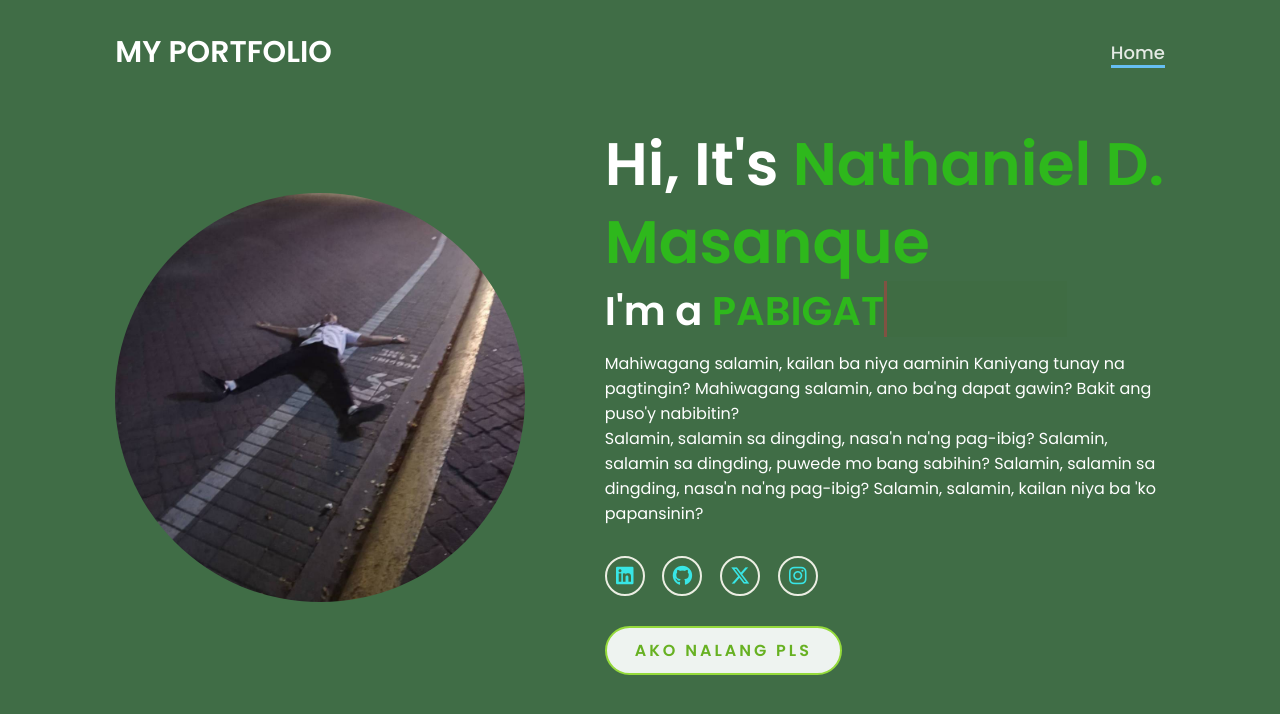
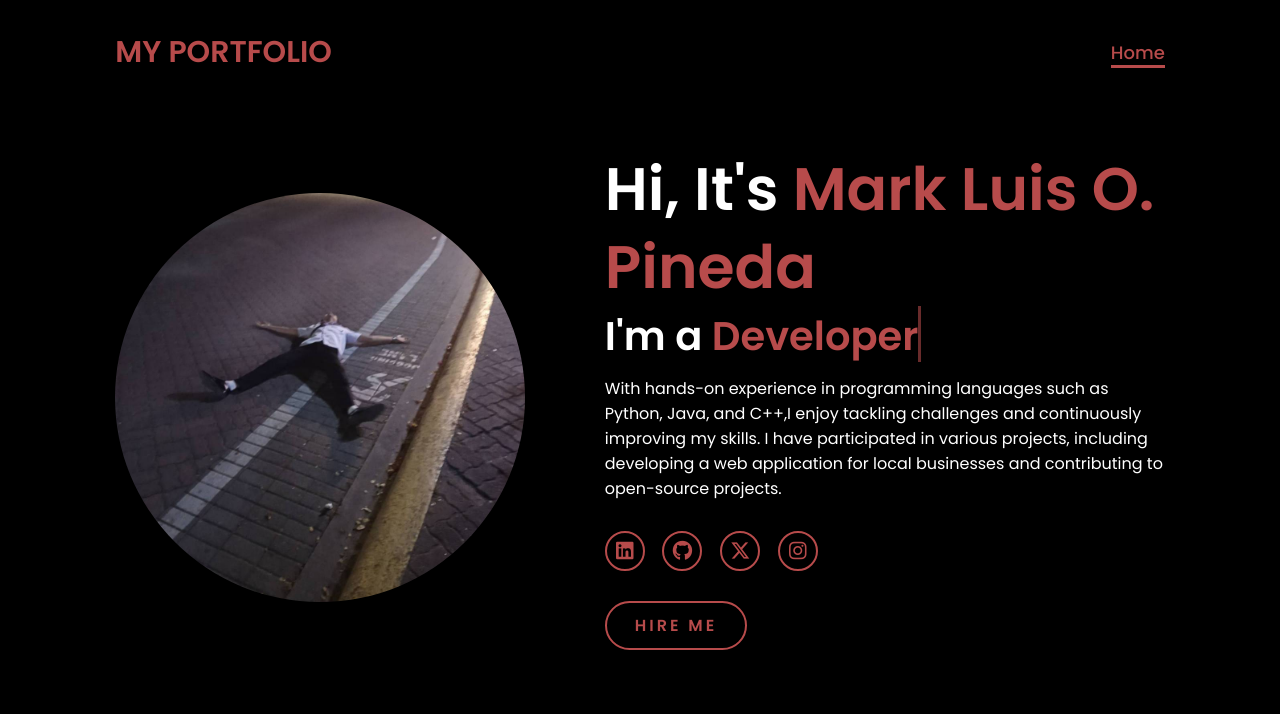
Before and after one commit to Lofeyy/Group-Portfolio, a plain HTML site: page mark.html in a window 1280 px wide. Drawn offline with Linux system fonts and the light colour scheme.

Commit message:
Edited mark

```diff
--- a/mark.css
+++ b/mark.css
@@ -39,7 +39,7 @@ header{
 
 .logo{
     font-size: 3rem;
-    color: white;
+    color: #b74b4b;
     font-weight: 800;
     cursor: pointer;
     transition: 0.5s ease;
@@ -60,8 +60,8 @@ nav a{
 
 nav a:hover,
 nav a.active{
-    color: #e7ece7fb;
-    border-bottom: 3px solid #66bff3;
+    color: #b74b4b;
+    border-bottom: 3px solid #b74b4b;
 }
 
 @media(max-width:995px){
@@ -75,7 +75,7 @@ nav a.active{
         border-bottom: 3px solid #b74b4b;
         border-bottom-left-radius: 2rem;
         padding: 1rem solid;
-        background-color: #2eb81c;
+        background-color: #161616;
         border-top: 0.1rem solid rgba(0,0,0,0.1);
     }
 
@@ -107,7 +107,7 @@ section{
     justify-content: center;
     align-items: center;
     gap: 8rem;
-    background-color: rgb(64, 109, 70);
+    background-color: black;
 }
 
 .home .home-content h1{
@@ -117,7 +117,7 @@ section{
 }
 
 span{
-    color: #2eb81c;
+    color: #b74b4b;
 }
 
 .home-content h3{
@@ -138,7 +138,7 @@ span{
     position: relative;
     width: 32vw;
     border-radius: 50%;
-    box-shadow: 0 0 25px solid #d3b3b3;
+    box-shadow: 0 0 25px solid #b74b4b;
     cursor: pointer;
     transition: 0.2s linear;
 }
@@ -155,40 +155,40 @@ span{
     width: 4rem;
     height: 4rem;
     background-color: transparent;
-    border: 0.2rem solid #eceee3;
+    border: 0.2rem solid #b74b4b;
     font-size: 2rem;
     border-radius: 50%;
     margin: 3rem 1.5rem 3rem 0;
     transition: 0.3s ease;
-    color: #38e6e6;
+    color: #b74b4b;
 }
 
 .social-icons a:hover{
-    color: rgb(78, 110, 86);
+    color: black;
     transform: scale(1.3) translateY(-5px);
-    background-color: #88eee9;
-    box-shadow: 0  0 25px #9becec;
+    background-color: #b74b4b;
+    box-shadow: 0  0 25px #b74b4b;
 }
 
 .btn{
     display: inline-block;
     padding: 1rem 2.8rem;
-    background-color: rgb(238, 243, 240);
+    background-color: black;
     border-radius: 4rem;
     font-size: 1.6rem;
-    color: #67b122;
+    color: #b74b4b;
     letter-spacing: 0.3rem;
     font-weight: 600;
-    border: 2px solid #95da3b;
+    border: 2px solid #b74b4b;
     transition: 0.3s ease;
     cursor: pointer;
 }
 
 .btn:hover{
     transform: scale3d(1.03);
-    background-color: rgb(64, 109, 70);
+    background-color: #b74b4b;
     color: black;
-    box-shadow: 0 0 25px rgb(64, 109, 70);
+    box-shadow: 0 0 25px #b74b4b;
 }
 
 .typing-text{
@@ -203,17 +203,17 @@ span{
 
 .typing-text span::before{
     content: "software Developer";
-    color: #2eb81c;
+    color: #b74b4b;
     animation: words 20s infinite;
 }
 
 .typing-text span::after{
     content: "";
-    background-color: rgba(24, 80, 6, 0.041);
+    background-color: black;
     position: absolute;
     width: calc(100% + 8px);
     height: 100%;
-    border-left: 3px solid rgba(8, 24, 0, 0.164);
+    border-left: 3px solid black;
     right: -8;
     animation: cursor 0.6s infinite;
 }
@@ -229,16 +229,16 @@ span{
         content: "Web Developer";
     }
     21%, 40%{
-        content: "PABIGAT";
+        content: "Developer";
     }
     41%, 60%{
         content: "Web Designer";
     }
     61%, 80%{
-        content: "CUTE";
+        content: "Youtuber";
     }
     81%, 100%{
-        content: "SHY";
+        content: "Script Writer";
     }
 }
 
--- a/mark.html
+++ b/mark.html
@@ -13,7 +13,7 @@
         <a href="index.html" class="logo">MY PORTFOLIO </a>
 
         <nav>
-            <a href="" class="active"> Home</a>
+            <a href="index.html" class="active"> Home</a>
         </nav>
     </header>
     <section class="home">
@@ -21,23 +21,16 @@
             <img src="die.jpg" alt="">
         </div>
         <div class="home-content">
-            <h1>Hi, It's <span>Nathaniel D. Masanque</span></h1>
+            <h1>Hi, It's <span>Mark Luis O. Pineda</span></h1>
             <h3 class="typing-text">I'm a <span></span></h3>
-            <p>Mahiwagang salamin, kailan ba niya aaminin
-                Kaniyang tunay na pagtingin?
-                Mahiwagang salamin, ano ba'ng dapat gawin?
-                Bakit ang puso'y nabibitin? <br>
-                Salamin, salamin sa dingding, nasa'n na'ng pag-ibig?
-                Salamin, salamin sa dingding, puwede mo bang sabihin?
-                Salamin, salamin sa dingding, nasa'n na'ng pag-ibig?
-                Salamin, salamin, kailan niya ba 'ko papansinin?</p>
+            <p>With hands-on experience in programming languages such as Python, Java, and C++,I enjoy tackling challenges and continuously improving my skills.  I have participated in various projects, including developing a  web application for local businesses and contributing to open-source projects.<p>
             <div class="social-icons">
                 <a href="#"><i class="fa-brands fa-linkedin"></i></a>
                 <a href="#"><i class="fa-brands fa-github"></i></a>
                 <a href="#"><i class="fa-brands fa-x-twitter"></i></a>
                 <a href="#"><i class="fa-brands fa-instagram"></i></a>
             </div>
-            <a href="#" class="btn">AKO NALANG PLS</a>
+            <a href="#" class="btn">HIRE ME</a>
         </div>
     </section>
 </body>
```
